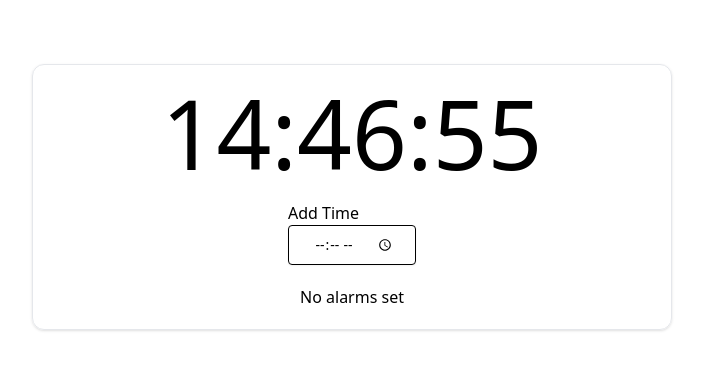
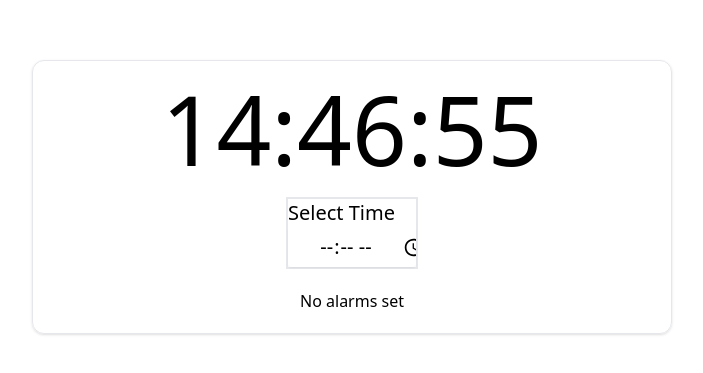
Before and after one commit to Basit787/Alarm-Clock, a Next.js app: page / in a window 1280 px wide. Shown: the part 203-576 px from the top of the page, without its empty margins (288-991 px from the left). Built offline with nearby package versions, Linux system fonts and the light colour scheme.

Commit message:
ui updated

```diff
--- a/app/container/Alarm.tsx
+++ b/app/container/Alarm.tsx
@@ -57,7 +57,8 @@ const AlarmClock = () => {
 
   const handleAddAlarm = () => {
     const alreadyAlarm = alarms.find((alarm) => alarm.time === newAlarm);
-    if (!alreadyAlarm) {
+    const snoozeCount = alarms.find((alarm) => alarm.snoozeCount > 0);
+    if (snoozeCount ? alreadyAlarm : !alreadyAlarm) {
       if (newAlarm) {
         setAlarms([
           ...alarms,
@@ -131,14 +132,16 @@ const AlarmClock = () => {
         <p className="md:text-8xl text-4xl m-5">
           {currentTime.toTimeString().substring(0, 8)}
         </p>
-        <div className="flex flex-col md:flex-row gap-5">
-          <div>
-            <p> {editIndex !== null ? "Update Time" : "Add Time"}</p>
+        <div className="flex flex-col md:flex-row gap-5 items-center">
+          <div className="border-2">
+            <p className="text-xl">
+              {editIndex !== null ? "Update Time" : "Select Time"}
+            </p>
             <Input
               type="time"
               value={newAlarm}
               onChange={(e) => setNewAlarm(e.target.value)}
-              className="cursor-pointer w-32 h-10 rounded text-center"
+              className="cursor-pointer w-32 h-10 rounded text-center border-none text-xl"
               placeholder="Select Time"
             />
           </div>
@@ -150,8 +153,8 @@ const AlarmClock = () => {
               {editIndex === null ? "Add" : "Update"}
             </Button>
           )}
-          {error && <p className="text-red-700">{error}</p>}
         </div>
+        {error && <p className="text-red-700">{error}</p>}
         <div className="m-5  flex flex-col justify-center items-center gap-4">
           {alarms.length > 0 ? (
             alarms.map((alarm, index) => (
@@ -159,8 +162,13 @@ const AlarmClock = () => {
                 key={index}
                 className="p-4  flex flex-row justify-between items-center md:w-96 "
               >
-                <div className="text-xl m-4">{alarm.time}</div>
-                <div className="flex gap-2">
+                <div>
+                  <div className="md:text-xl text-lg m-4">{alarm.time}</div>
+                  <div className="md:text-xl text-lg m-4">
+                    Snooze: {alarm.snoozeCount}
+                  </div>
+                </div>
+                <div className="flex flex-col gap-2">
                   <Button
                     onClick={() => handleEditAlarm(index)}
                     className="bg-emerald-600 hover:bg-emerald-700 text-white rounded"
@@ -183,7 +191,6 @@ const AlarmClock = () => {
         <Dialog open={dialogOpen} onOpenChange={setDialogOpen}>
           <DialogContent>
             <Ringtone />
-            {/* yaha se aawaz aayegi, ye hai ringtone ka component 😎 */}
             <DialogHeader>
               <DialogTitle>Alarm is ringing!</DialogTitle>
             </DialogHeader>
```
